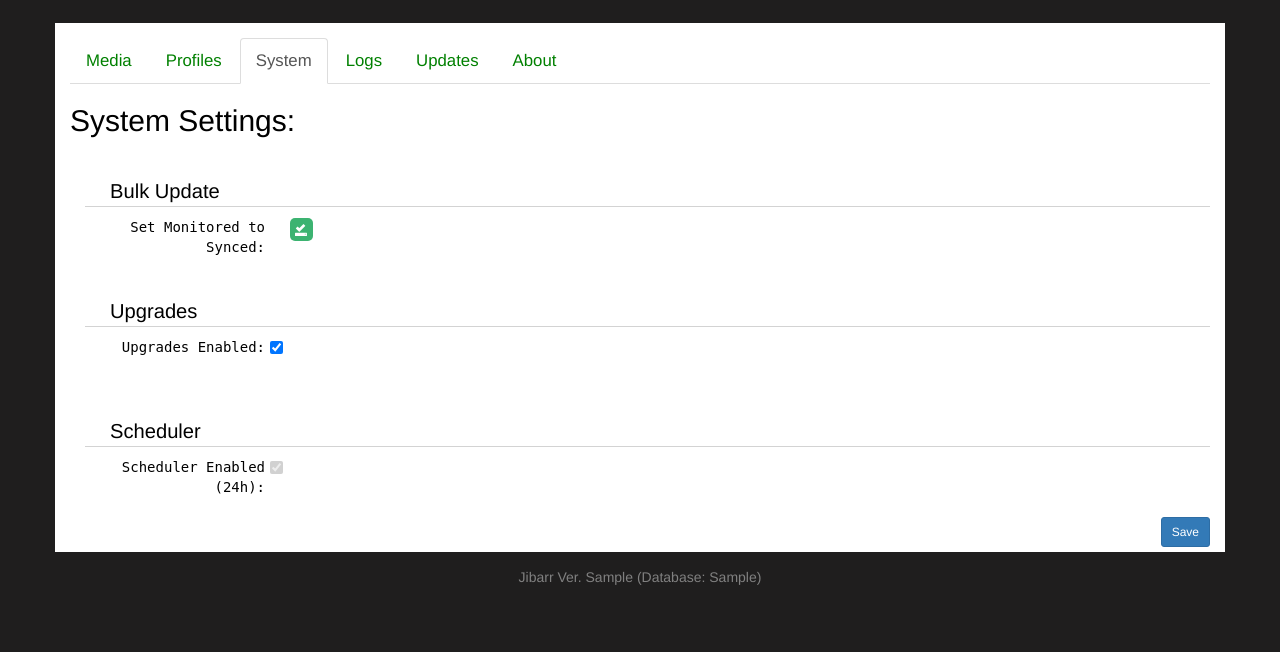
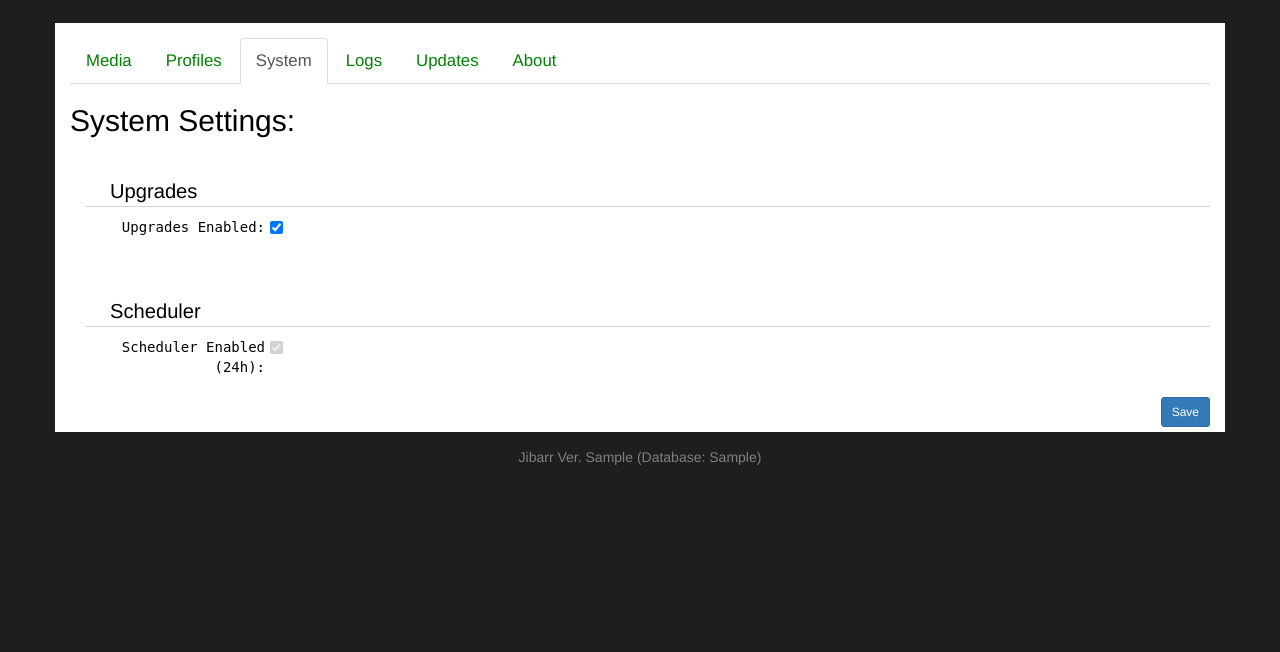
Before and after one commit to ExtensiveJS/Jibarr, a Django app: template ui/jibarr/templates/jibarr/systemsettings.html in a window 1280 px wide. Shown: the part 157-809 px from the top of the page. After the commit the page ends 622 px from the top, so only its background shows below. Run offline with Django 3.2, Linux system fonts and the light colour scheme; the template is opened without the code that fills it: most values are stand-ins (such as "Sample title", 1, 10 or a date in 2020); some libraries are stand-ins or nearby versions.

Commit message:
v1.2.0 cleanup
Fixed Mark All issue

```diff
--- a/ui/api/views.py
+++ b/ui/api/views.py
@@ -215,7 +215,9 @@ def marksynced(request):
             Logs.objects.create(log_type='Sync',log_category='System',log_message='Bulk override of Sync Date initiated.',log_datetime=datetime.now().strftime("%b %d %Y %H:%M:%S"))
         except:
             pass
-        prlist = ProfileRadarr.objects.all()
+        prof_id = request.POST.get('prof_id')
+        #prof = Profile.objects.get(id=prof_id)
+        prlist = ProfileRadarr.objects.filter(profile_id=prof_id)
         for pr in prlist:
             pr.lastRun = datetime.now().strftime("%b %d %Y %H:%M:%S")
             pr.save()
@@ -284,7 +286,7 @@ def markmoviesmonitored(request):
                         break
                 if found == False:
                     # add it
-                    pr = ProfileRadarr.objects.create(profile_id=prof_id,radarr_id=rm.radarr_id,lastRun=datetime.now().strftime("%b %d %Y %H:%M:%S"))
+                    pr = ProfileRadarr.objects.create(profile_id=prof_id,radarr_id=rm.radarr_id,lastRun="Jan 01 1970 23:59:59")
                     pr.save()
             isSuccessfull = True
         except:
--- a/ui/jibarr/templates/jibarr/systemsettings.html
+++ b/ui/jibarr/templates/jibarr/systemsettings.html
@@ -17,17 +17,6 @@
     </ul>
     <div style="padding-bottom:10px;">
         <h2>System Settings: </h2>
-    </div>
-    <div style="height:120px;">
-        <div style="font-size:larger;margin-left:15px;margin-bottom:10px;padding-top:20px;padding-left:25px;border-bottom:1px solid lightgrey;">Bulk Update</div>
-        <div class="subSetting" style="width:49%;float:left;">
-            <div style="width:auto;height:30px;">
-                <div class="subSettingLabel">Set Monitored to Synced:</div>
-                <div>
-                    <i class="glyphicon glyphicon-saved ADDBUTTON" style="margin-left:20px;" onclick="markSynced();" title="Mark all MONITORED to SYNCED."></i>
-                </div>
-            </div>
-        </div>
     </div>
     <div style="height:120px;">
         <div style="font-size:larger;margin-left:15px;margin-bottom:10px;padding-top:20px;padding-left:25px;border-bottom:1px solid lightgrey;">Upgrades</div>
@@ -146,23 +135,6 @@
         $("#spanWaiting").hide();
         location.reload();
     }
-    function markSynced() {
-        if(confirm('Are you sure? This will mark EVERY monitored item as Synced with today\'s date. This is irreversible!')){
-            $("#spanWaiting").show();
-            $.ajax({
-                url : '/api/marksynced',
-                type : 'POST',
-                data: {},
-                success: function(data){},
-                error:function (xhr, ajaxOptions, thrownError){
-                    alert('Error marking sync status: ' + xhr.status);
-                },
-                fail: function(xhr, textStatus, errorThrown){
-                    alert('Failed marking sync status: ' + xhr.status);
-                }
-            });
-            $("#spanWaiting").hide();
-        }
-    }
+
 </script>
 {% endblock postbody %}
--- a/ui/jibarr/templates/jibarr/updates.html
+++ b/ui/jibarr/templates/jibarr/updates.html
@@ -20,6 +20,7 @@
         <div style="padding-bottom:20px;">
             <div style="padding-bottom:10px;">
                 <h4 style="border-bottom:1px solid lightgrey;">1.2.0 - Feb ?? 2019</h4>
+                <div><span class="newTag">NEW</span><span class="systemTag">Radarr</span>Added profile override setting to mark all Monitored movies as Synced.</div>
                 <div><span class="newTag">NEW</span><span class="systemTag">System</span>Added logging to the system startup for reference and debugging.</div>
                 <div><span class="updateTag">FIXED</span><span class="systemTag">System</span>Movies page list headers were aligned wrong.</div>
                 <div><span class="newTag">NEW</span><span class="systemTag">Radarr</span>Added profile override setting to mark all movies Monitored.</div>
```
Also changed, not shown: ui/jibarr/templates/jibarr/profiles.html (+28 -1 lines), ui/jibarr/views/runsync.py (+6 -4 lines), ui/jibarr/management/commands/taskSchedule.py (added), 1 other file.
